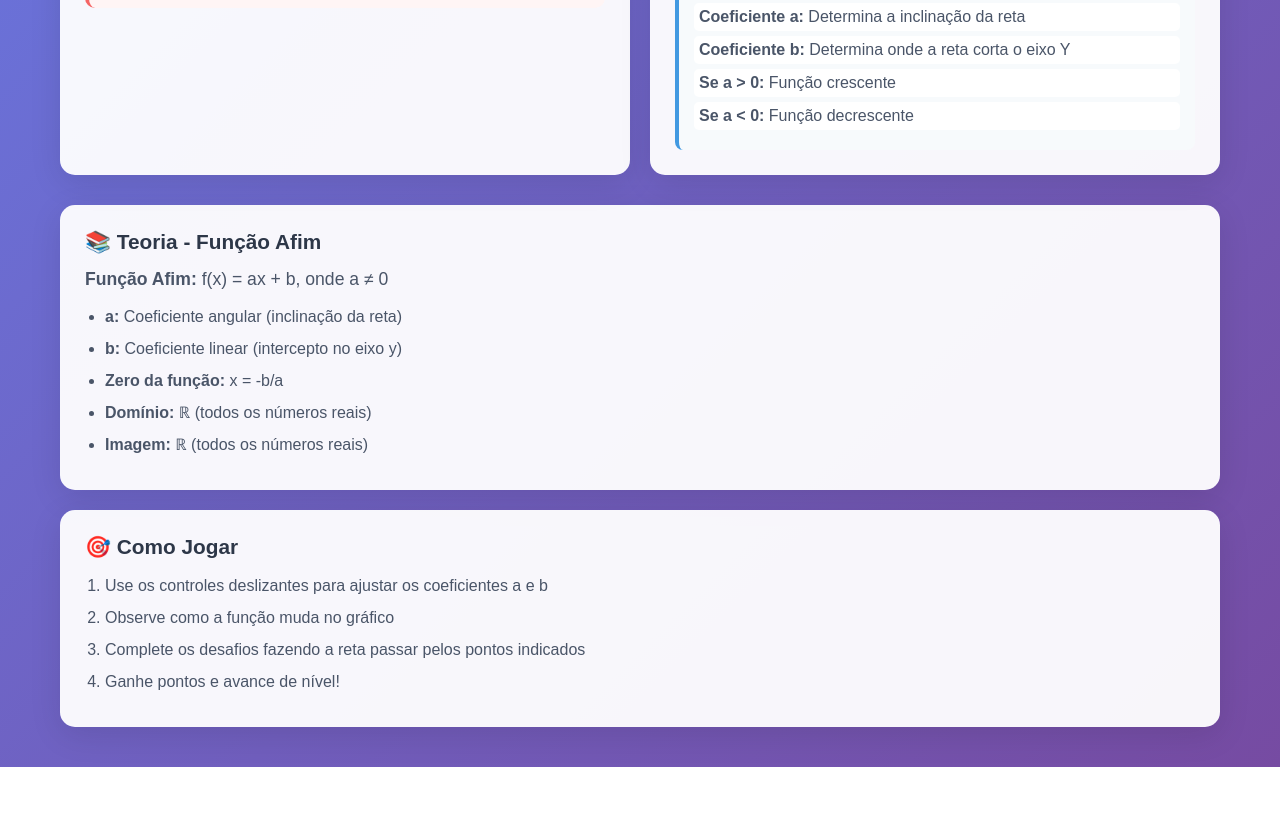
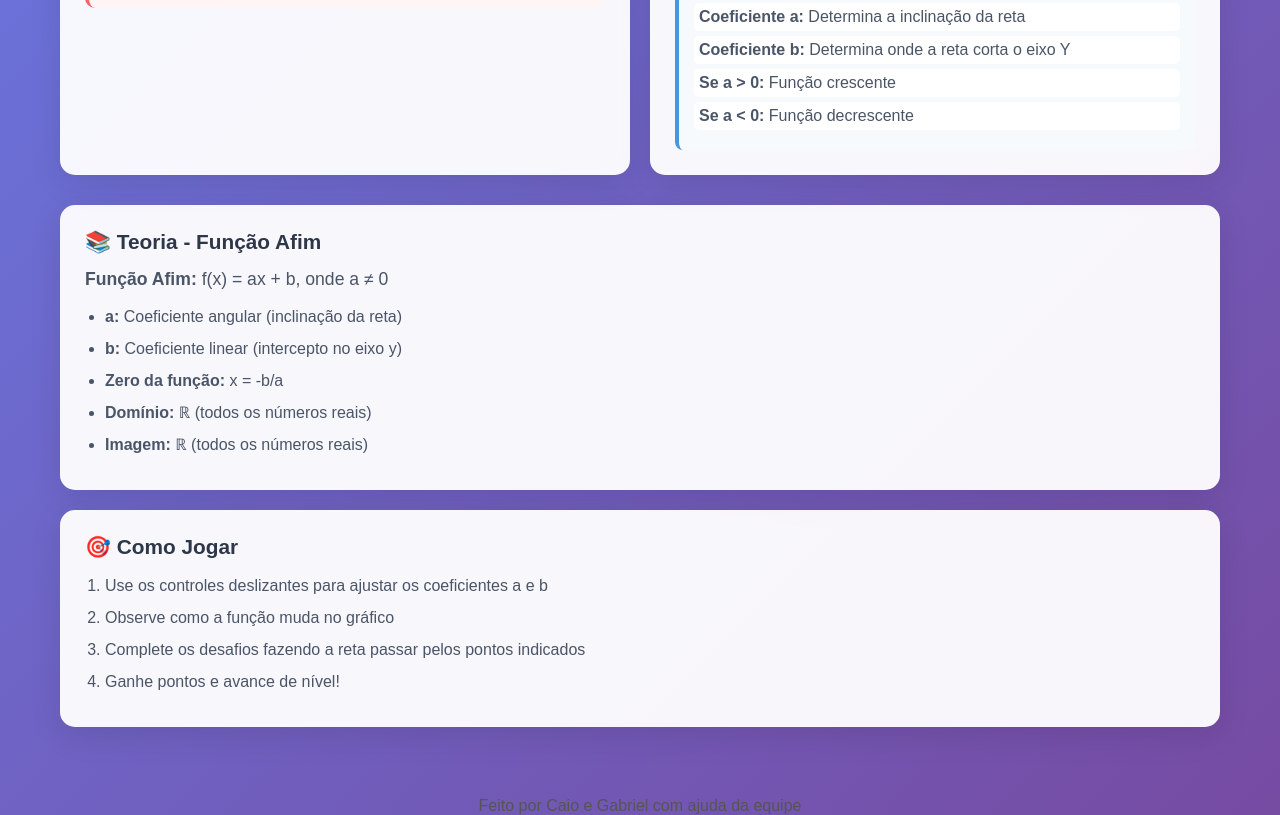
Before and after one commit to MrrBearr/trabalhodeerica, a plain HTML site: page index.html in a window 1280 px wide. Shown: the part 720-1535 px from the top of the page. Before the commit the page ends 1487 px from the top, so only its background shows below. Drawn offline with Linux system fonts and the light colour scheme.

Commit message:
Update index.html

```diff
--- a/index.html
+++ b/index.html
@@ -90,7 +90,9 @@
         </ol>
     </div>
 </div>
-
+<footer style="text-align:center; margin-top: 30px; color: #555;">
+    Feito por Caio e Gabriel com ajuda da equipe
+</footer>
 <script src="script.js"></script>
 </body>
 </html>
```
Lines whose indentation alone changed are shown as unchanged.
